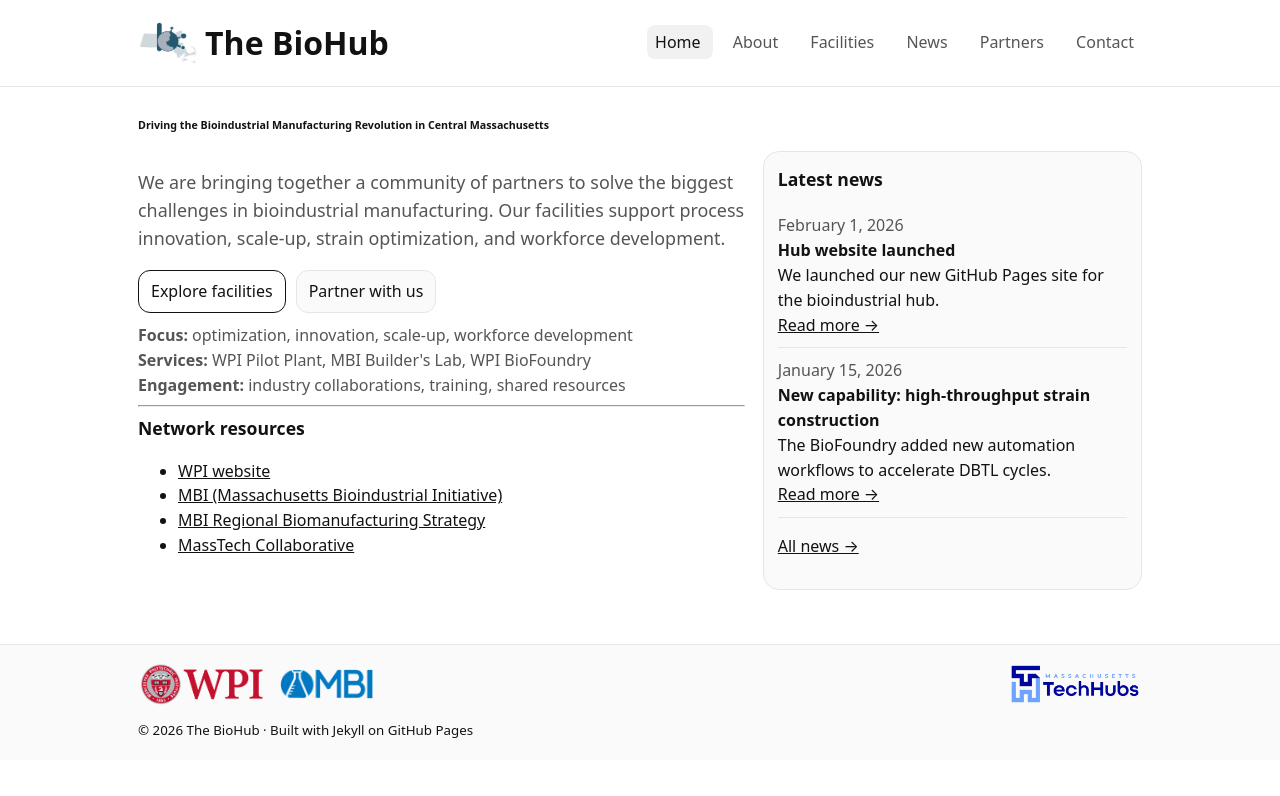
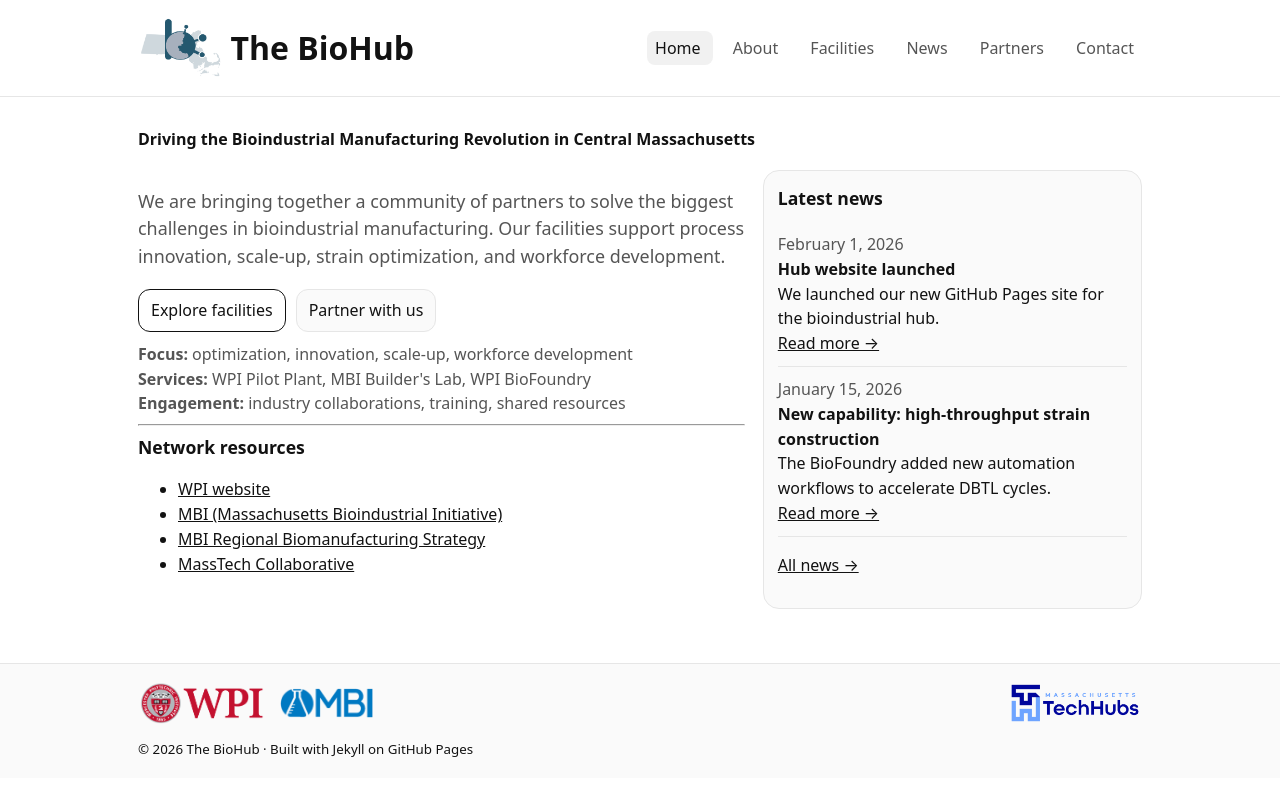
Before and after one commit to yoeric/mass_biohub, a Jekyll site: the page built from index.md, in a window 1280 px wide. Shown: the top 796 px of the page. Built offline with Jekyll 4.4.1, drawn with Linux system fonts in a browser that asks for light colours.

Commit message:
Update style.css

```diff
--- a/assets/css/style.css
+++ b/assets/css/style.css
@@ -27,7 +27,7 @@ a{color:inherit}
 }
 .header-inner{display:flex; align-items:center; justify-content:space-between; gap:16px;}
 .site-title{font-weight:800; text-decoration:none; display:flex; align-items:center; gap:8px; font-size:24pt;}
-.header-logo{height:42px; width:auto; display:block;}
+.header-logo{height:60px; width:auto; display:block;}
 .site-nav a{
   text-decoration:none;
   margin-left:12px;
@@ -41,7 +41,7 @@ a{color:inherit}
 }
 
 .page-header{margin: 12px 0 18px;}
-.page-title{margin:0 0 6px; font-size:8pt;}
+.page-title{margin:0 0 6px; font-size:12pt;}
 .page-subtitle{margin:0; color:var(--muted);}
 
 .lead{font-size:1.12rem; color:var(--muted);}
```
